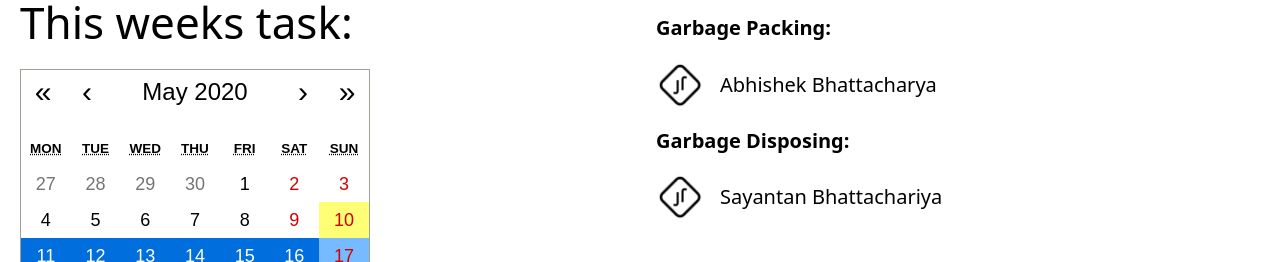
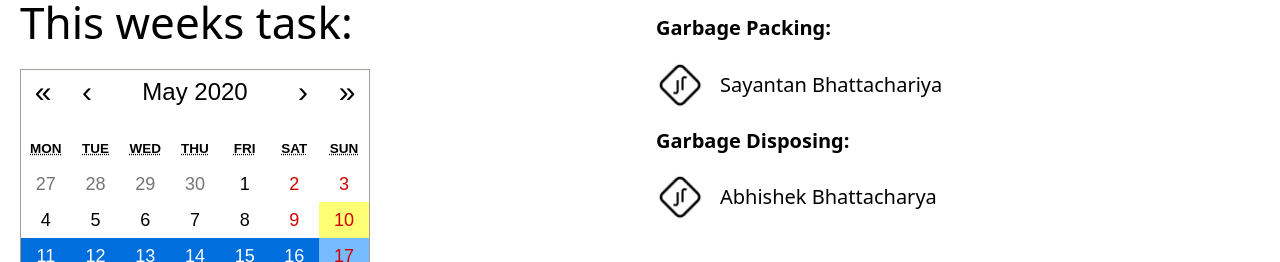
Before and after one commit to Kush28/my-notes-frontend, a Next.js app: page / in a window 1280 px wide. Shown: the part 163-425 px from the top of the page. Built offline with nearby package versions, Linux system fonts and the light colour scheme.

Commit message:
Task updated

```diff
--- a/components/hero-post.js
+++ b/components/hero-post.js
@@ -23,11 +23,11 @@ export default function HeroPost() {
           <p className="text-xl font-bold leading-relaxed my-4">
             Garbage Packing:{" "}
           </p>
-          <Avatar name="Abhishek Bhattacharya" picture={AVATAR_ICON} />
+          <Avatar name="Sayantan Bhattachariya" picture={AVATAR_ICON} />
           <p className="text-xl font-bold leading-relaxed my-4">
             Garbage Disposing:{" "}
           </p>
-          <Avatar name="Sayantan Bhattachariya" picture={AVATAR_ICON} />
+          <Avatar name="Abhishek Bhattacharya" picture={AVATAR_ICON} />
         </div>
       </div>
     </section>
```
Also changed, not shown: 3 other files (tests, documents, lock files or other folders).
